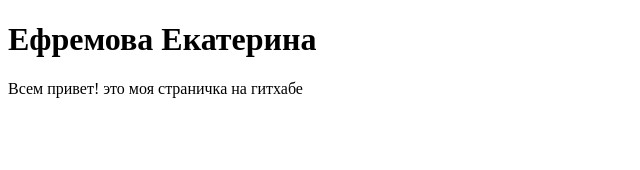
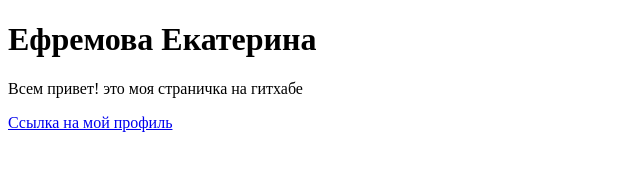
Before and after one commit to KateEfr25/myLab, a plain HTML site: page index.html in a window 1280 px wide. Shown: the whole page, without its empty margins (0-640 px from the left). Drawn offline with Linux system fonts and the light colour scheme.

Commit message:
Update index.html
Добавлен код на мой профиль в Цифровом университете АлтГУ

```diff
--- a/index.html
+++ b/index.html
@@ -9,6 +9,6 @@
 <body>
     <h1>Ефремова Екатерина</h1>
     <p>Всем привет! это моя страничка на гитхабе</p>
-
+   <a href="https://portal.edu.asu.ru/user/profile.php?id=35457"> Ссылка на мой профиль</a>
 </body>
 </html>
```
